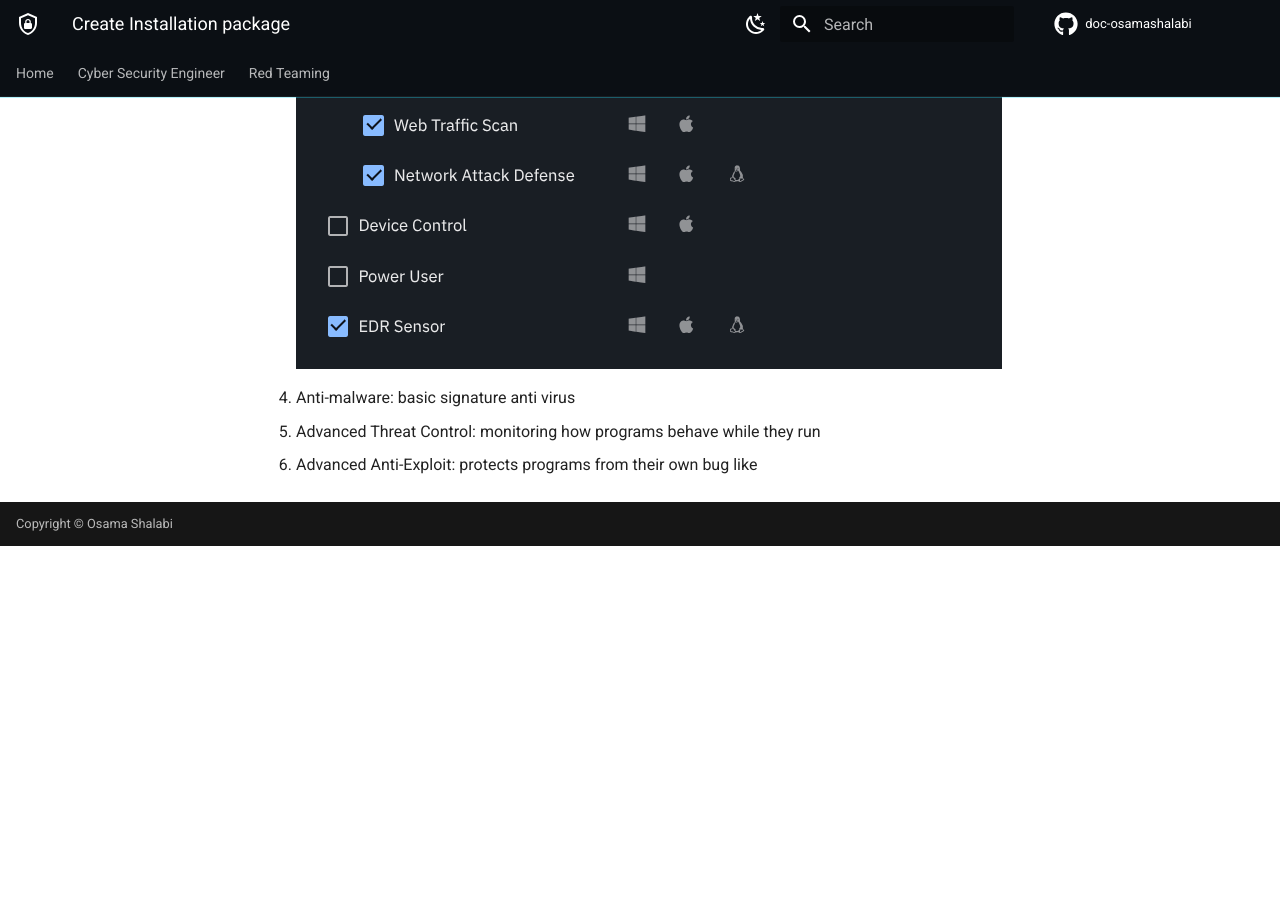
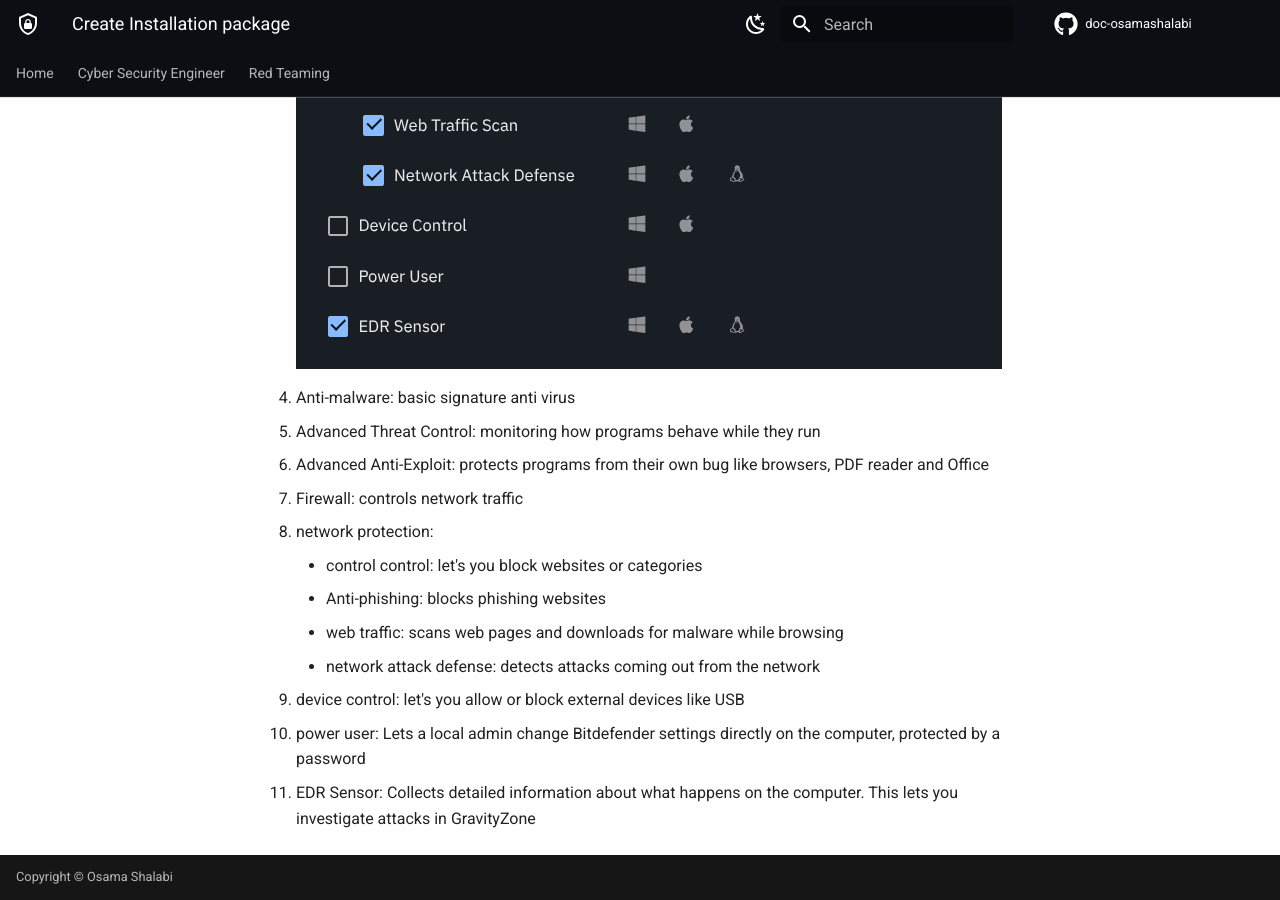
Before and after one commit to osamashalabi432-png/doc-osamashalabi, an MkDocs documentation site: the page built from docs/cyber-security-engineer/edr/BitDefender/Create Installation package.md, in a window 1280 px wide and 900 px high, scrolled down 1403 px. Built offline with MkDocs 1.6.1 and Material for MkDocs 9.7.7, drawn with Linux system fonts in a browser that asks for light colours; comment, search, counter and statistics services are not loaded; before the commit the page ends 1949 px from its top, so only the background shows below that.

Commit message:
vault backup: 2026-10-15 09:52:29

```diff
--- a/docs/cyber-security-engineer/edr/BitDefender/Create Installation package.md
+++ b/docs/cyber-security-engineer/edr/BitDefender/Create Installation package.md
@@ -8,4 +8,13 @@
 ![](../../../attachments/Pasted%20image%2020261014150509.png)
 - Anti-malware: basic signature anti virus
 - Advanced Threat Control: monitoring how programs behave while they run
-- Advanced Anti-Exploit: protects programs from their own bug like
+- Advanced Anti-Exploit: protects programs from their own bug like browsers, PDF reader and Office
+- Firewall: controls network traffic
+- network protection:
+	- control control: let's you block websites or categories
+	- Anti-phishing: blocks phishing websites
+	- web traffic: scans web pages and downloads for malware while browsing
+	- network attack defense: detects attacks coming out from the network
+- device control: let's you allow or block external devices like USB
+- power user: Lets a local admin change Bitdefender settings directly on the computer, protected by a password
+- EDR Sensor: Collects detailed information about what happens on the computer. This lets you investigate attacks in GravityZone
```
